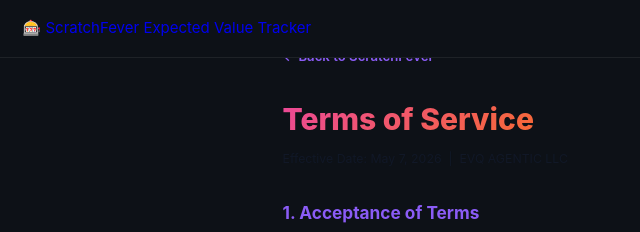
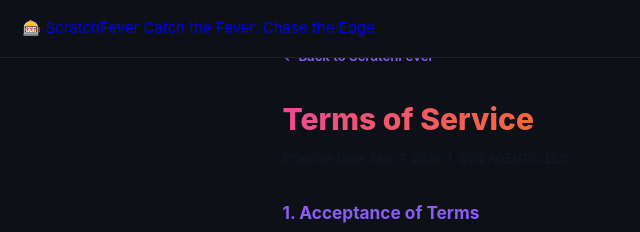
Before and after one commit to BobbyMorse/ScratchFever, a plain HTML site: page frontend/terms.html in a window 1280 px wide. Shown: the top 232 px of the page, 0-640 px from the left. Drawn offline with Linux system fonts and the light colour scheme; files that its build step writes are made by us from their sources.

Commit message:
auto: 2026-05-09 21:53:12

```diff
--- a/frontend/terms.html
+++ b/frontend/terms.html
@@ -23,7 +23,7 @@
         <div class="logo">
           <span class="logo-icon">🎰</span>
           <span class="logo-text">Scratch<span class="accent">Fever</span></span>
-          <span class="logo-sub">Expected Value Tracker</span>
+          <span class="logo-sub">Catch the Fever. Chase the Edge.</span>
         </div>
       </a>
     </div>
```
